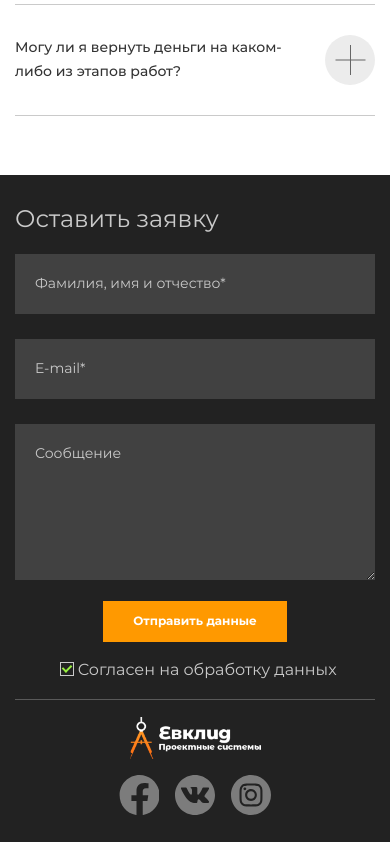
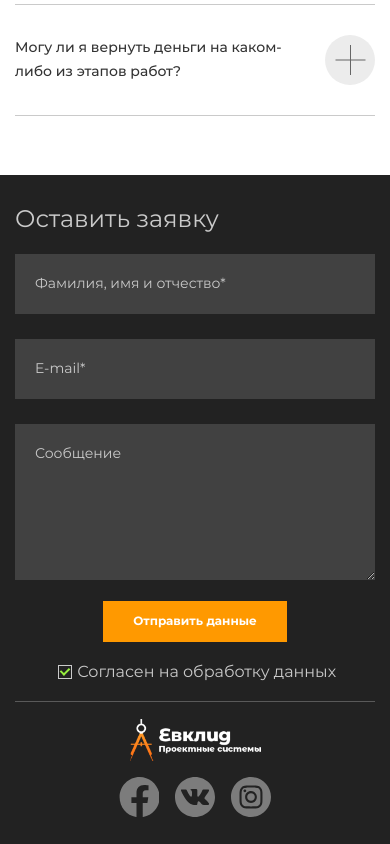
Before and after one commit to lanabey/euclid, a plain HTML site: page index.html in a window 390 px wide. Shown: the part 4499-5343 px from the top of the page. Drawn offline with nearby package versions, Linux system fonts and the light colour scheme.

Commit message:
Iphone checkbox

```diff
--- a/css/style.css
+++ b/css/style.css
@@ -1084,6 +1084,14 @@ button:focus {
   margin-bottom: 31px;
 }
 
+.footer__form-field-container {
+  display: -webkit-box;
+  display: -ms-flexbox;
+  display: flex;
+  -ms-flex-wrap: wrap;
+    flex-wrap: wrap;
+}
+
 .footer__form-checkbox {
   margin: 0;
   opacity: 0;
@@ -1095,8 +1103,13 @@ button:focus {
 }
 
 .footer__form-checkbox-label {
-  position: relative;
-  padding-left: 20px;
+  display: -webkit-inline-box;
+  display: -ms-inline-flexbox;
+  display: inline-flex;
+  align-items: center;
+  -webkit-box-align: center;
+    -ms-flex-align: center;
+      align-items: center;
   cursor: pointer;
 }
 
@@ -1105,24 +1118,26 @@ button:focus {
 }
 
 .footer__form-checkmark {
-  position: absolute;
-  display: inline-block;
-  top: 0;
-  left: 0;
+  display: -webkit-inline-box;
+  display: -ms-inline-flexbox;
+  display: inline-flex;
+  align-items: center;
+  -webkit-box-align: center;
+    -ms-flex-align: center;
+      align-items: center;
+  padding-left: 3px;
+  padding-bottom: 3px;
   width: 14px;
   height: 14px;
   border: 1px solid var(--color-grey);
 }
 
-.footer__form-checkmark::before {
-  position: relative;
+.footer__form-text {
+  padding-left: 5px;
 }
 
 .footer__form-checkmark::after {
   content: ' ';
-  position: absolute;
-  top: 0;
-  left: 3px;
   width: 4px;
   height: 7px;
   border-bottom: 2px solid #97EE3F;
--- a/index.html
+++ b/index.html
@@ -10,6 +10,7 @@
     <script src="https://unpkg.com/swiper@7/swiper-bundle.min.js"></script>
     <script src="https://code.jquery.com/jquery-1.12.4.js"></script>
     <script src="https://code.jquery.com/ui/1.12.1/jquery-ui.js"></script>
+    <script src="https://cdn.jsdelivr.net/npm/focus-visible@5.2.0/dist/focus-visible.min.js" integrity="sha256-ar5bSkVmDS4cGm9DnZltimmnoaRyvhacMSGt5Re3qwU=" crossorigin="anonymous"></script>
   </head>
 
   <body>
@@ -270,7 +271,7 @@
                   <input class="footer__form-checkbox js-focus-visible" name="agreement" type="checkbox" id="agreement" required checked>
                   <label class="footer__form-checkbox-label" for="agreement">
                     <span class="footer__form-checkmark"></span>
-                    <span>Согласен на обработку данных</span>
+                    <span class="footer__form-text">Согласен на обработку данных</span>
                   </label>
                 </div>
               </div>
```
